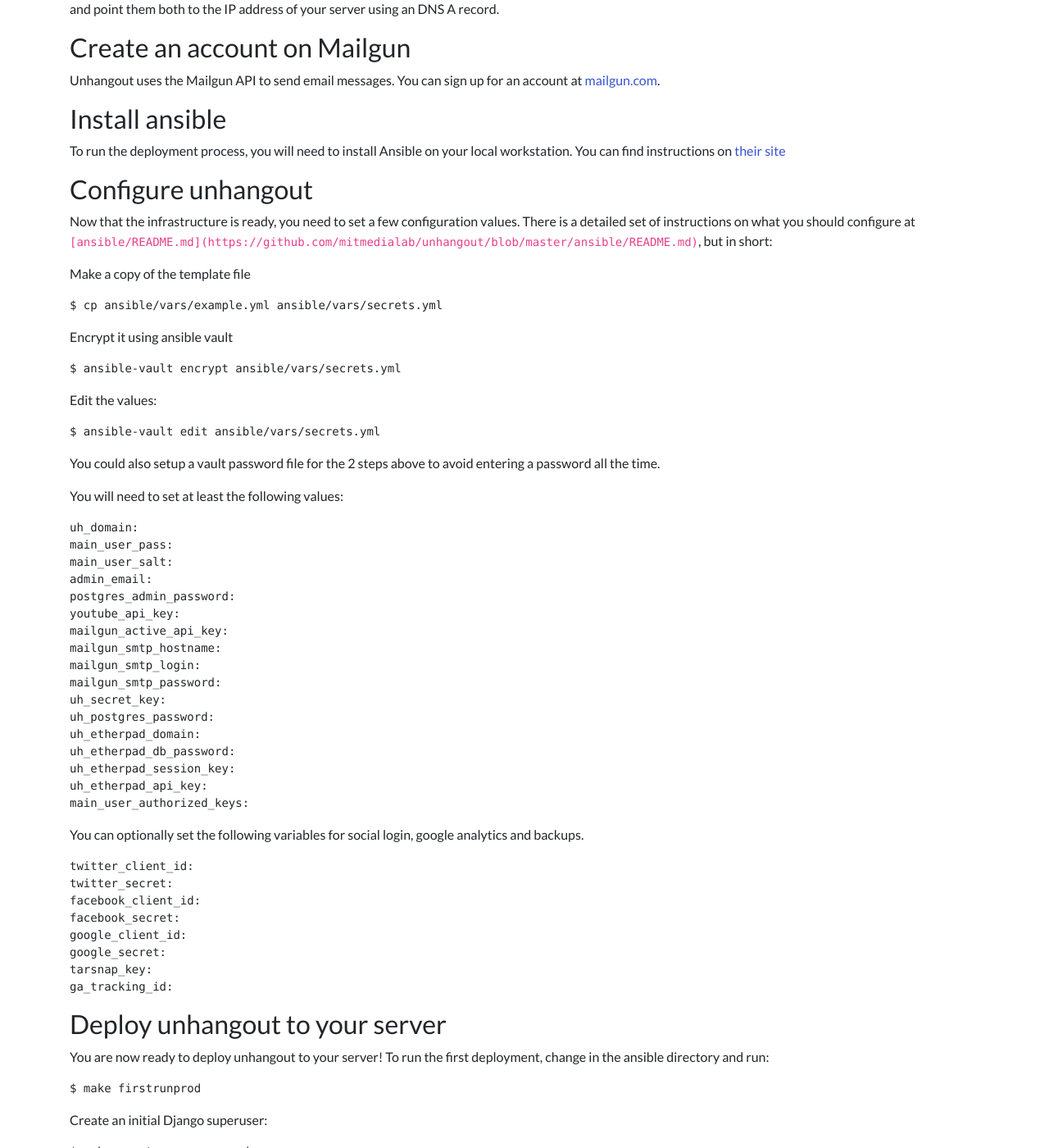
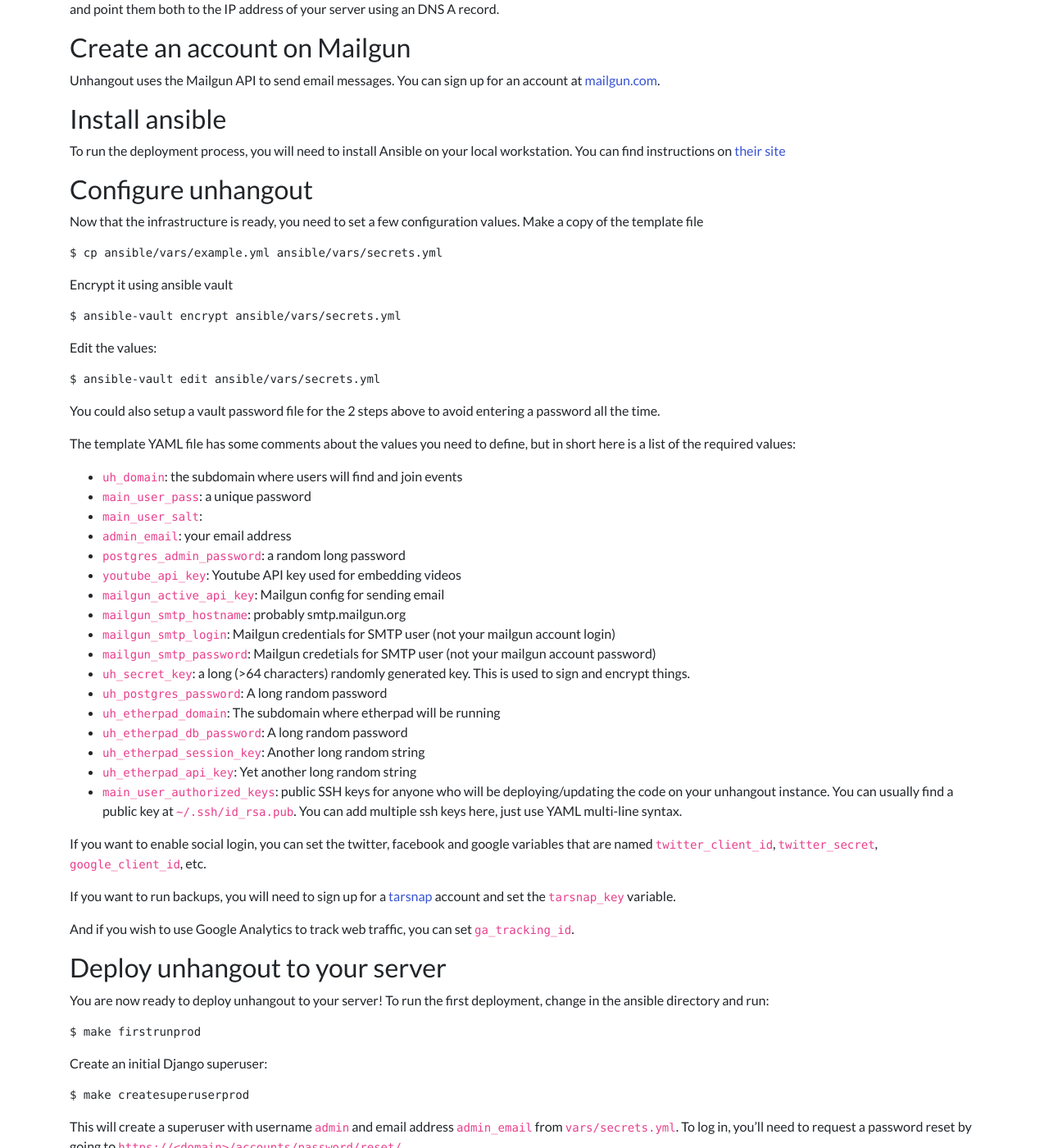
Before and after one commit to mitmedialab/unhangout, a Jekyll site: the page built from docs/setup.md, in a window 1280 px wide and 1400 px high, scrolled down 787 px. Shown: the whole window at 82% size. Built offline with Jekyll 4.4.1, drawn with Linux system fonts in a browser that asks for light colours; some of the changed text lies outside the part shown.

Commit message:
More updates to setup instructions

````diff
--- a/docs/setup.md
+++ b/docs/setup.md
@@ -44,9 +44,7 @@
 
 ## Configure unhangout
 
-Now that the infrastructure is ready, you need to set a few configuration values. There is a detailed set of instructions on what you should configure at `[ansible/README.md](https://github.com/mitmedialab/unhangout/blob/master/ansible/README.md)`, but in short:
-
-Make a copy of the template file
+Now that the infrastructure is ready, you need to set a few configuration values. Make a copy of the template file
 
 ```
 $ cp ansible/vars/example.yml ansible/vars/secrets.yml
@@ -66,39 +64,31 @@
 
 You could also setup a vault password file for the 2 steps above to avoid entering a password all the time.
 
-You will need to set at least the following values:
+The template YAML file has some comments about the values you need to define, but in short here is a list of the required values:
 
-```yaml
-uh_domain:
-main_user_pass:
-main_user_salt:
-admin_email:
-postgres_admin_password:
-youtube_api_key:
-mailgun_active_api_key:
-mailgun_smtp_hostname:
-mailgun_smtp_login:
-mailgun_smtp_password:
-uh_secret_key:
-uh_postgres_password:
-uh_etherpad_domain:
-uh_etherpad_db_password:
-uh_etherpad_session_key:
-uh_etherpad_api_key:
-main_user_authorized_keys:
-```
+ - `uh_domain`: the subdomain where users will find and join events
+ - `main_user_pass`: a unique password
+ - `main_user_salt`:
+ - `admin_email`: your email address
+ - `postgres_admin_password`: a random long password
+ - `youtube_api_key`: Youtube API key used for embedding videos
+ - `mailgun_active_api_key`: Mailgun config for sending email
+ - `mailgun_smtp_hostname`: probably smtp.mailgun.org
+ - `mailgun_smtp_login`: Mailgun credentials for SMTP user (not your mailgun account login)
+ - `mailgun_smtp_password`: Mailgun credetials for SMTP user (not your mailgun account password)
+ - `uh_secret_key`: a long (>64 characters) randomly generated key. This is used to sign and encrypt things.
+ - `uh_postgres_password`: A long random password
+ - `uh_etherpad_domain`: The subdomain where etherpad will be running
+ - `uh_etherpad_db_password`: A long random password
+ - `uh_etherpad_session_key`: Another long random string
+ - `uh_etherpad_api_key`: Yet another long random string
+ - `main_user_authorized_keys`: public SSH keys for anyone who will be deploying/updating the code on your unhangout instance. You can usually find a public key at `~/.ssh/id_rsa.pub`. You can add multiple ssh keys here, just use YAML multi-line syntax.
 
-You can optionally set the following variables for social login, google analytics and backups.
-```
-twitter_client_id:
-twitter_secret:
-facebook_client_id:
-facebook_secret:
-google_client_id:
-google_secret:
-tarsnap_key:
-ga_tracking_id:
-```
+If you want to enable social login, you can set the twitter, facebook and google variables that are named `twitter_client_id`, `twitter_secret`, `google_client_id`, etc.
+
+If you want to run backups, you will need to sign up for a [tarsnap](https://www.tarsnap.com/) account and set the `tarsnap_key` variable.
+
+And if you wish to use Google Analytics to track web traffic, you can set `ga_tracking_id`.
 
 ## Deploy unhangout to your server
 
@@ -116,7 +106,4 @@
 
 ## Final touches
 
-Log in as an admin user. Set the value for the `Site` domain and name at `https://<domain>/admin/sites/site/1/change/`.  Create initial Plenaries as needed.
-
-- Adding terms of service and privacy policy
-- Logo?
+You are almost done! Log in as an admin user and set the value for the `Site` domain and name at `https://<domain>/admin/sites/site/1/change/`. You can now start using your instance of Unhangout!
````
Also changed, not shown: other parts of docs/setup.md (+1 -1 lines).
